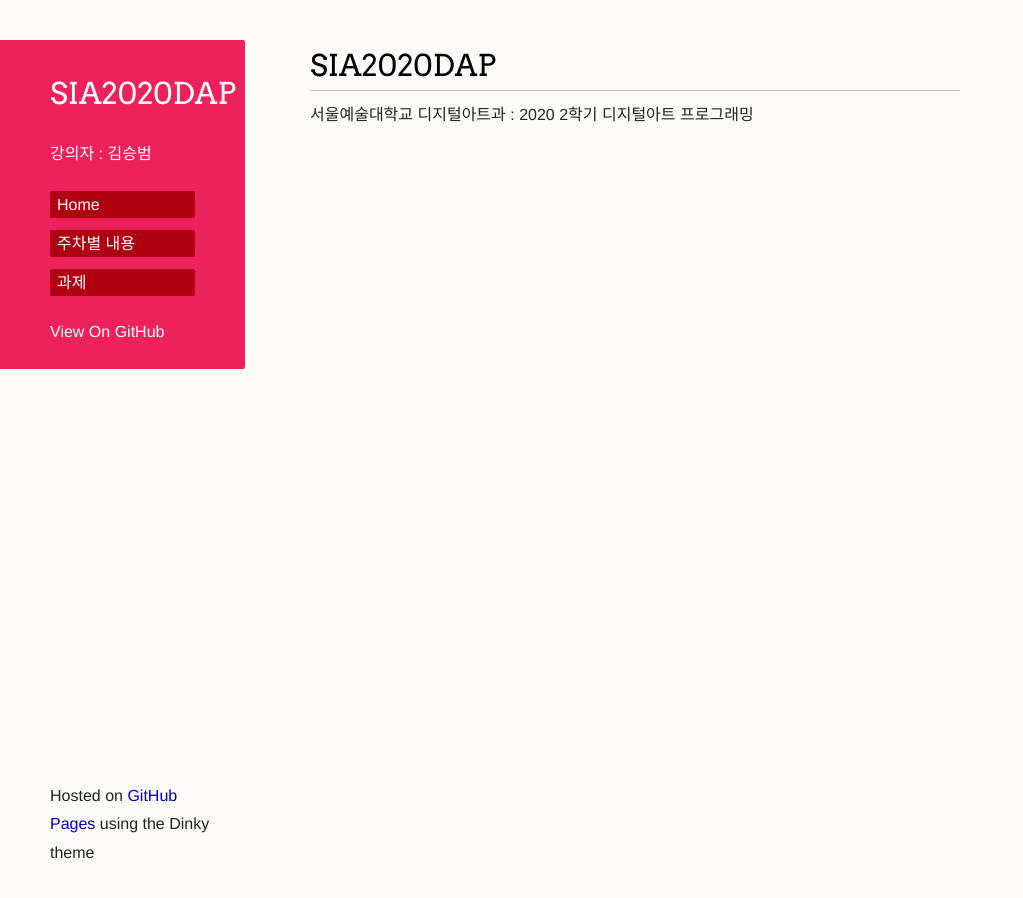
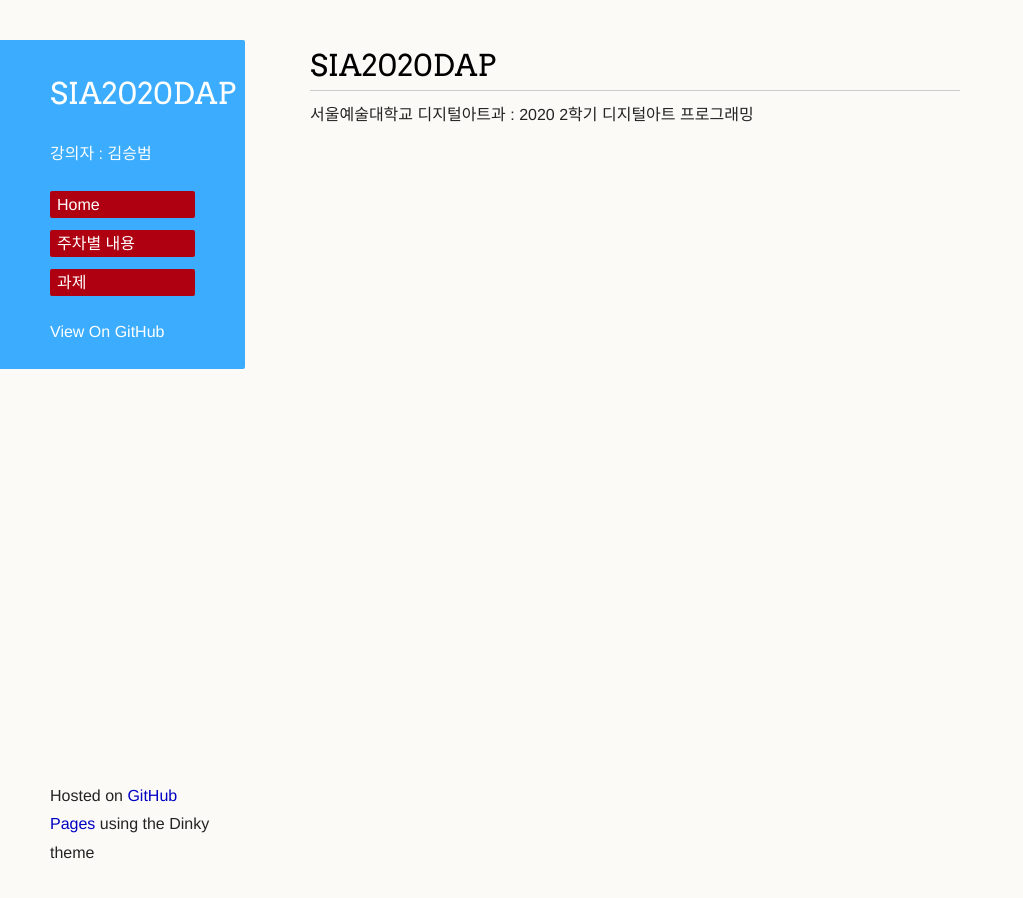
Before and after one commit to picxenk/SIA2020DAP, a Jekyll site: the page built from README.md, in a window 1280 px wide. Shown: the whole page, without its empty margins (0-1023 px from the left). Built offline with Jekyll 4.4.1, drawn with Linux system fonts in a browser that asks for light colours; our own code applies the rules of GitHub Pages for plain Markdown files; a script that is not in the unit is left out; the repository's description, which GitHub fills in, is left out.

Commit message:
fix color

```diff
--- a/_sass/jekyll-theme-dinky.scss
+++ b/_sass/jekyll-theme-dinky.scss
@@ -216,7 +216,8 @@ td {
 /* Header */
 
 header {
-	background-color: #ED225D;
+	background-color: #3CADFE;
+	// background-color: #ED225D;
 	color: #FDFDFB;
   width:170px;
   float:left;
```
